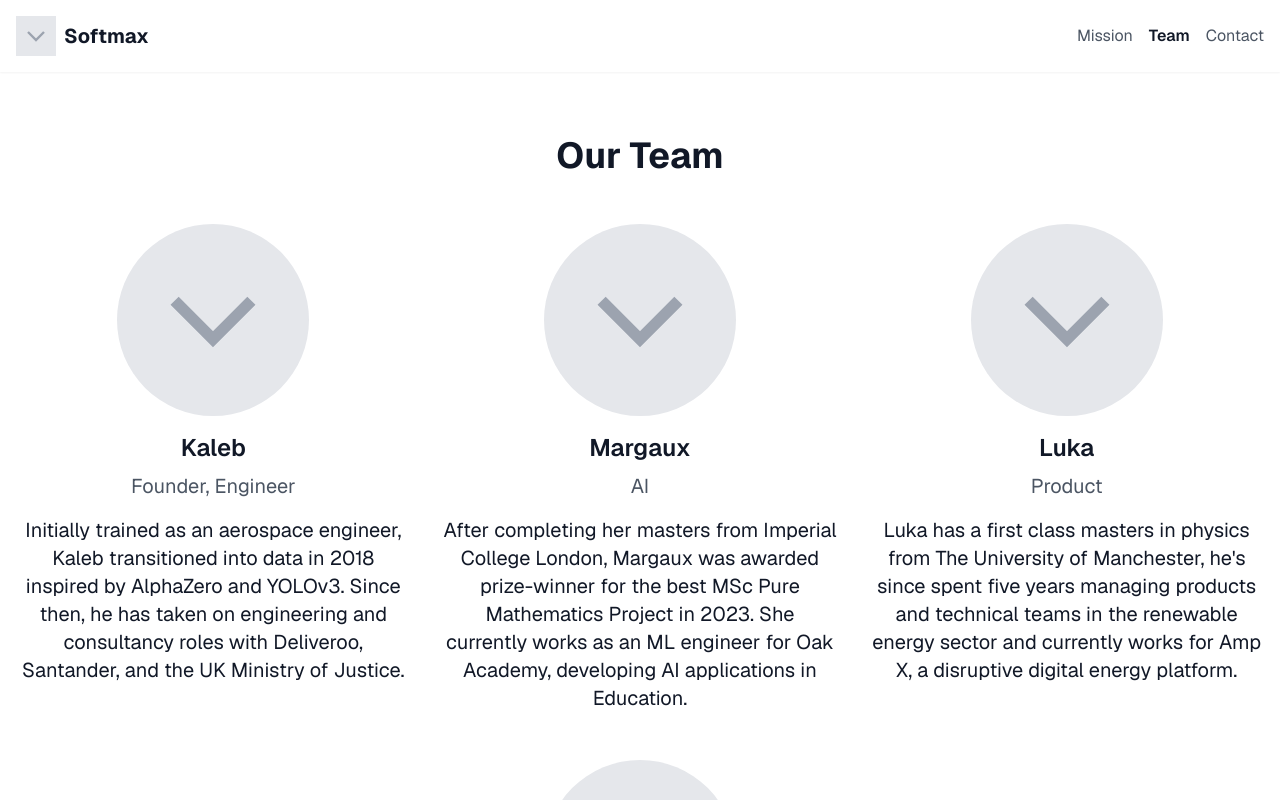
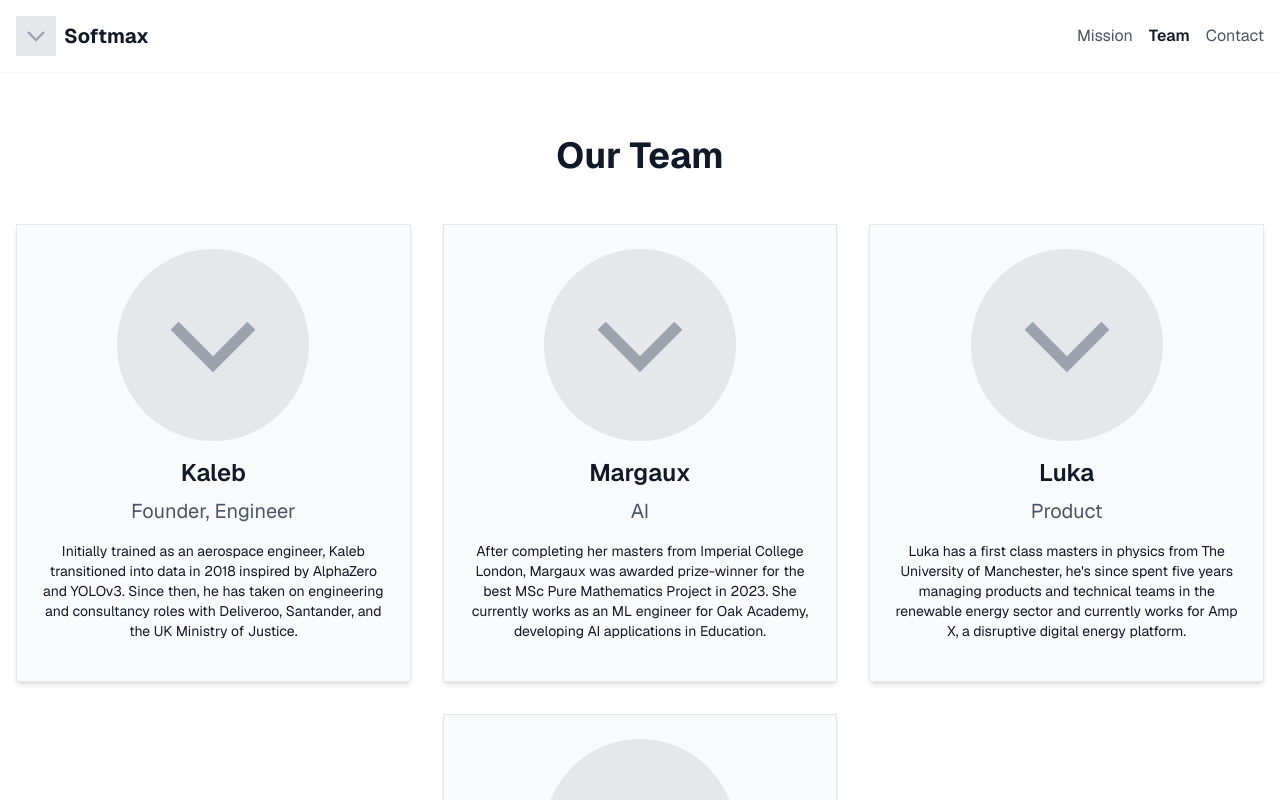
Before and after one commit to kalebsofer/softmaxfront, a Next.js app: page /team in a window 1280 px wide. Shown: the top 800 px of the page. Built offline with nearby package versions, Linux system fonts and the light colour scheme.

Commit message:
team page

```diff
--- a/app/demo/page.tsx
+++ b/app/demo/page.tsx
@@ -8,13 +8,7 @@ export default function Demo() {
       <main className="flex-grow container mx-auto px-4 py-16">
         <h1 className="text-4xl font-bold mb-8">Softmax Demo</h1>
         <p className="text-xl mb-8">
-          Welcome to the Softmax demo page. Here, you can explore our data analysis and machine learning capabilities firsthand. Our interactive demo showcases how Softmax can help you uncover insights from your data and make informed decisions.
-        </p>
-        <p className="text-xl mb-8">
-          To get started, simply upload your dataset or choose from our sample datasets. Then, select the type of analysis you'd like to perform, such as predictive modeling, clustering, or anomaly detection. Our platform will guide you through the process and present the results in an easy-to-understand format.
-        </p>
-        <p className="text-xl mb-8">
-          Please note that this is a simulated demo environment. For a full-featured experience tailored to your specific needs, please contact our sales team.
+          Welcome to the Softmax demo space.
         </p>
       </main>
       <Footer />
--- a/app/team/page.tsx
+++ b/app/team/page.tsx
@@ -38,13 +38,18 @@ export default function Team() {
         <h1 className="text-4xl font-bold mb-12 text-center">Our Team</h1>
         <div className="grid grid-cols-1 md:grid-cols-3 gap-8">
           {teamMembers.map((member, index) => (
-            <div key={index} className={`flex flex-col items-center ${index === 3 ? 'md:col-start-2' : ''}`}>
+            <div
+              key={index}
+              className={`flex flex-col items-center p-6 bg-gray-50 border border-gray-200 rounded-lg shadow-md
+                transition-transform duration-300 ease-in-out hover:scale-105
+                ${index === 3 ? 'md:col-start-2' : ''}`}
+            >
               <div className="w-48 h-48 mb-4">
                 <PlaceholderIcon width={192} height={192} className="rounded-full" />
               </div>
               <h2 className="text-2xl font-semibold mb-2">{member.name}</h2>
               <h3 className="text-xl text-gray-600 mb-4">{member.role}</h3>
-              <p className="text-center">{member.description}</p>
+              <p className="text-center text-sm">{member.description}</p>
             </div>
           ))}
         </div>
```
